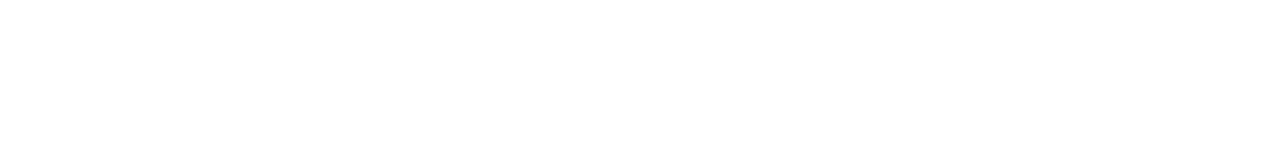
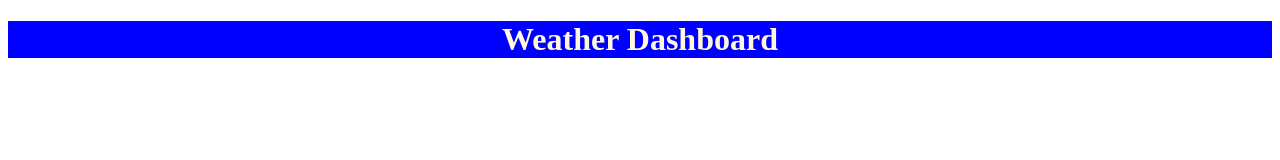
Before and after one commit to sandy-06/Weather-Dashboard, a plain HTML site: page index.html in a window 1280 px wide. Drawn offline with Linux system fonts and the light colour scheme.

Commit message:
initial readme

```diff
--- a/assets/css/style.css
+++ b/assets/css/style.css
@@ -0,0 +1,5 @@
+header {
+    background-color: blue;
+    text-align: center;
+    color:cornsilk;
+}
--- a/index.html
+++ b/index.html
@@ -4,10 +4,14 @@
     <meta charset="UTF-8">
     <meta http-equiv="X-UA-Compatible" content="IE=edge">
     <meta name="viewport" content="width=device-width, initial-scale=1.0">
+    <link rel="stylesheet" href="assets/css/style.css"/>
     <title>Document</title>
 </head>
 <body>
     <header>
+        <div class="header container">
+            <h1>Weather Dashboard</h1>
+        </div>
 
     </header>
     <div class="row">
@@ -25,6 +29,6 @@
         </div>
     </div>
 
-
+   <script src="assets/js/script.js"></script>
 </body>
 </html>
```
Also changed, not shown: 1 other file.
